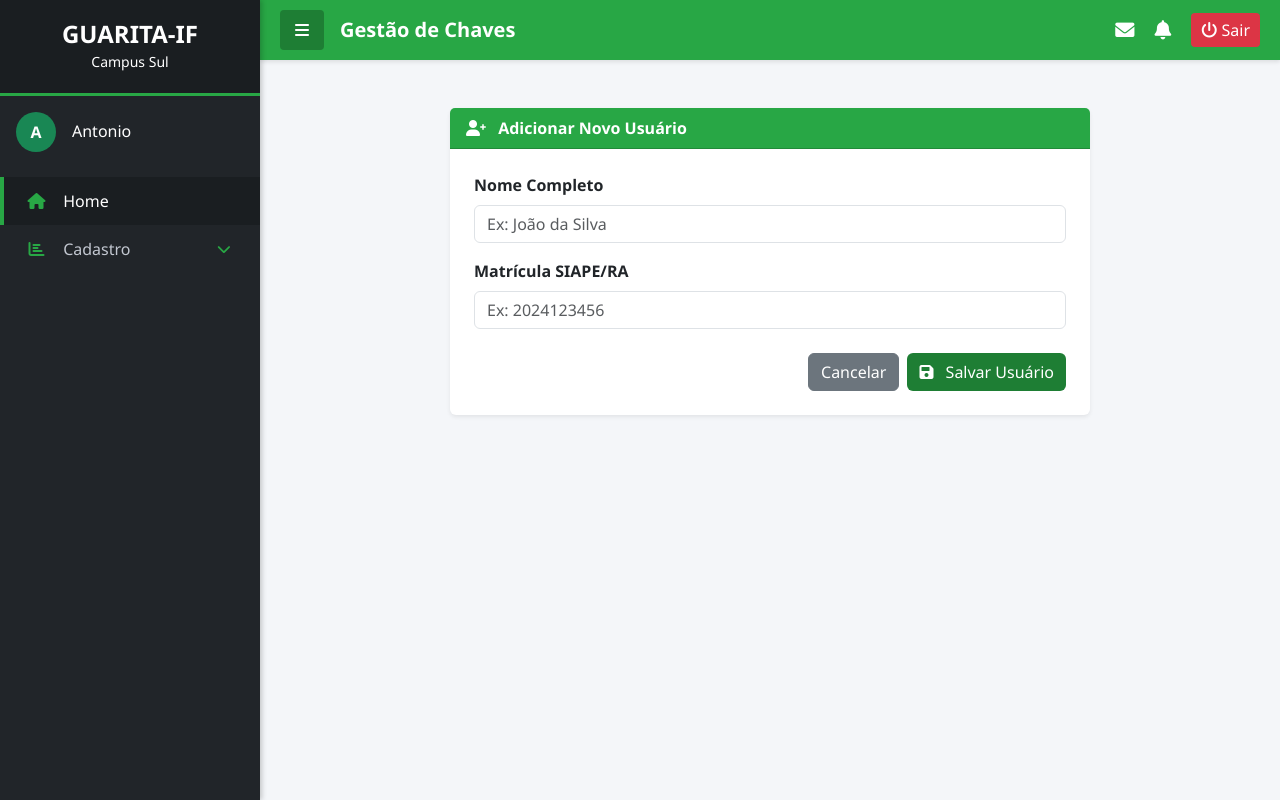
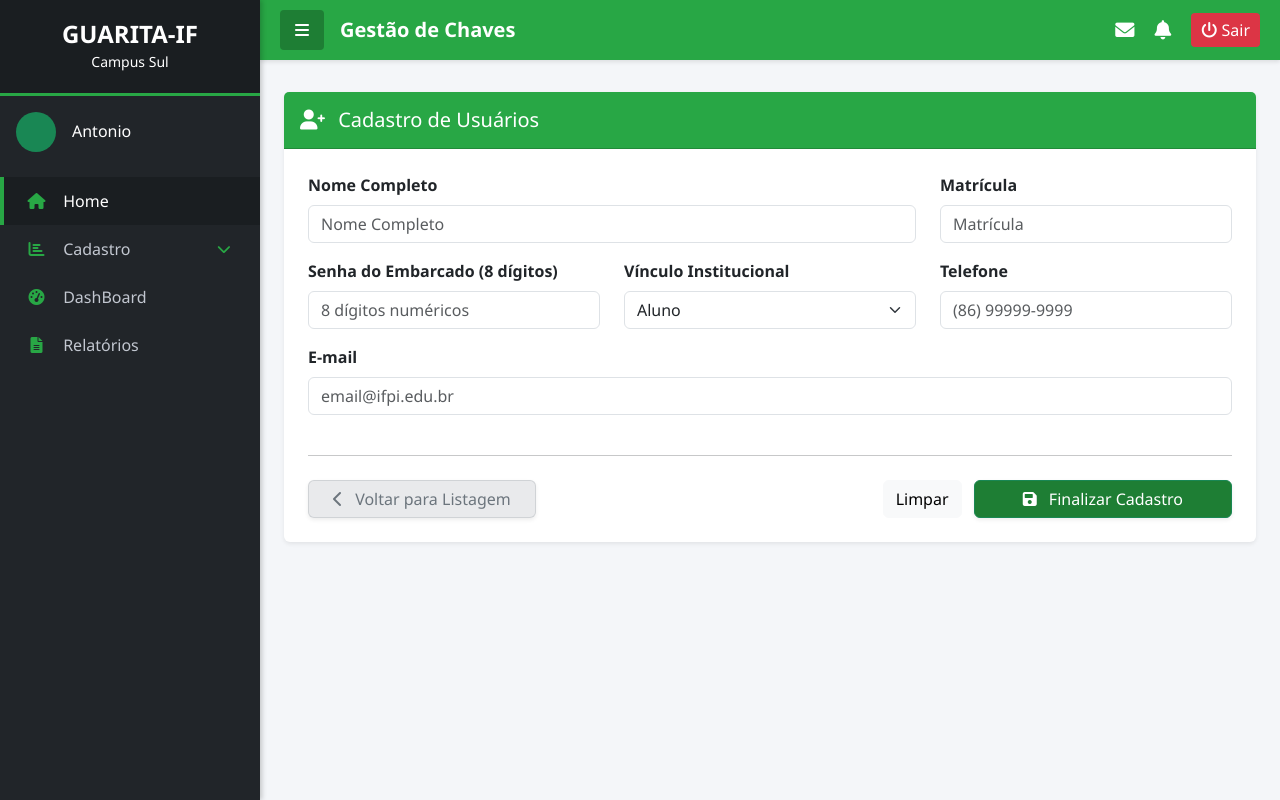
Before and after one commit to Anoxi-IFPI/web_guarita, a Django app: template controle_chaves/templates/home/usuarios/form.html in a window 1280 px wide. Run offline with Django 5.2, Linux system fonts and the light colour scheme; the template is opened without the code that fills it: values that come from a table or form of the project are taken from there, others are empty.

Commit message:
modigicações

```diff
--- a/controle_chaves/forms.py
+++ b/controle_chaves/forms.py
@@ -2,20 +2,33 @@ from django import forms
 from .models import Usuario, Chave, Emprestimo
 
 # Criamos uma classe de formulário baseada no nosso Modelo Usuario
+from django import forms
+from .models import Usuario
+
 class UsuarioForm(forms.ModelForm):
     class Meta:
         model = Usuario
-        # Quais campos queremos que apareçam na tela?
-        fields = ['nome', 'matricula']
+        fields = ['nome', 'matricula', 'senha_embarcado', 'vinculo', 'email', 'telefone']
 
-        # Widgets servem para injetarmos classes CSS (Bootstrap) no HTML gerado pelo Django
         widgets = {
-            'nome': forms.TextInput(attrs={'class': 'form-control', 'placeholder': 'Ex: João da Silva'}),
-            'matricula': forms.TextInput(attrs={'class': 'form-control', 'placeholder': 'Ex: 2024123456'}),
+            'nome': forms.TextInput(attrs={'class': 'form-control', 'placeholder': 'Nome Completo'}),
+            'matricula': forms.TextInput(attrs={'class': 'form-control', 'placeholder': 'Matrícula'}),
+            'senha_embarcado': forms.PasswordInput(render_value=True, attrs={
+                'class': 'form-control',
+                'placeholder': '8 dígitos numéricos',
+                'maxlength': '8',
+                'type': 'number' # Garante que o teclado no celular seja numérico
+            }),
+            'vinculo': forms.Select(attrs={'class': 'form-select'}),
+            'email': forms.EmailInput(attrs={'class': 'form-control', 'placeholder': 'email@ifpi.edu.br'}),
+            'telefone': forms.TextInput(attrs={'class': 'form-control', 'placeholder': '(86) 99999-9999'}),
         }
 
-        # Podemos mudar os nomes das etiquetas (labels) se quisermos
-        labels = {
-            'nome': 'Nome Completo',
-            'matricula': 'Matrícula SIAPE/RA'
-        }
+    # Validação customizada para a senha de 8 dígitos
+    def clean_senha_embarcado(self):
+        senha = self.cleaned_data.get('senha_embarcado')
+        if len(senha) != 8:
+            raise forms.ValidationError("A senha deve ter exatamente 8 dígitos.")
+        if not senha.isdigit():
+            raise forms.ValidationError("A senha deve conter apenas números.")
+        return senha
--- a/controle_chaves/models.py
+++ b/controle_chaves/models.py
@@ -3,12 +3,27 @@ from django.utils import timezone
 # Create your models here.
 
 #classe para o usuário
+from django.db import models
+
 class Usuario(models.Model):
+    # Opções para o Select de Vínculo
+    VINCULO_CHOICES = [
+        ('ALUNO', 'Aluno'),
+        ('PROFESSOR', 'Professor'),
+        ('SERVIDOR', 'Servidor'),
+        ('TERCEIRIZADO', 'Terceirizado'),
+    ]
+
     nome = models.CharField(max_length=100)
     matricula = models.CharField(max_length=20, unique=True)
+    # Senha de 8 dígitos para o hardware/embarcado
+    senha_embarcado = models.CharField(max_length=8, help_text="Senha numérica de 8 dígitos")
+    vinculo = models.CharField(max_length=20, choices=VINCULO_CHOICES, default='ALUNO')
+    email = models.EmailField()
+    telefone = models.CharField(max_length=15)
 
     def __str__(self):
-        return f"{self.nome}  ({self.matricula})"
+        return self.nome
 
 
 #classe para as chaves
--- a/controle_chaves/templates/home/index.html
+++ b/controle_chaves/templates/home/index.html
@@ -9,4 +9,6 @@
             <p>Esta é a página inicial do sistema de gestão de chaves.</p>
         </div>
     </div>
+
+
 {% endblock %}
--- a/controle_chaves/templates/home/menu.html
+++ b/controle_chaves/templates/home/menu.html
@@ -6,7 +6,7 @@
 
         <div class="p-3 d-flex align-items-center border-bottom border-dark">
             <div class="bg-success rounded-circle d-inline-block" style="width: 40px; height: 40px; line-height: 40px; text-align: center; font-weight: bold;">
-                A
+
             </div>
             <div class="ms-3">
                 <h6 class="mb-0">Antonio</h6>
@@ -24,9 +24,17 @@
                     <i class="fas fa-chevron-down small" style="width: auto;"></i>
                 </a>
                 <ul class="submenu nav flex-column collapse" id="submenuCadastro">
-                    <li class="nav-item"><a href="{% url 'cadastrar_usuario' %}" class="nav-link"><i class="fas fa-angle-right" style="width: auto; font-size: 10px;"></i> Usuarios </a></li>
+                    <li class="nav-item"><a href="{% url 'listar_usuario' %}" class="nav-link"><i class="fas fa-angle-right" style="width: auto; font-size: 10px;"></i> Usuarios </a></li>
                     <li class="nav-item"><a href="#" class="nav-link"><i class="fas fa-angle-right" style="width: auto; font-size: 10px;"></i> Chaves </a></li>
                     <li class="nav-item"><a href="#" class="nav-link"><i class="fas fa-angle-right" style="width: auto; font-size: 10px;"></i> Emprestimos </a></li>
                 </ul>
             </li>
+
+             <li class="nav-item">
+                <a href="" class="nav-link"><i class="fas fa-tachometer-alt"></i> <span>DashBoard</span></a>
+            </li>
+
+            <liv class="nav-item">
+                <a href"#" class="nav-link"> <i class="fas fa-file-alt"></i> <span>Relatórios</span></a>
+            </li>
     </div>
--- a/controle_chaves/templates/home/usuarios/form.html
+++ b/controle_chaves/templates/home/usuarios/form.html
@@ -1,48 +1,78 @@
+{% extends "home/base.html" %}
 
-{% extends "base.html" %}
-{}
-
-{% block titulo %}Novo Usuário - Guarita IFPI{% endblock %}
-{% comment %} {% block secao_titulo %}Cadastro de Funcionários{% endblock %} {% endcomment %}
+{% block titulo %}Novo Usuário{% endblock %}
 
 {% block conteudo %}
-<div class="row justify-content-center">
-    <div class="col-md-8">
-        <div class="card border-0 shadow-sm mt-4">
-            <div class="card-header text-white fw-bold" style="background-color: var(--ifpi-verde);">
-                <i class="fas fa-user-plus me-2"></i> Adicionar Novo Usuário
+<div class="container-fluid px-0"> <div class="row justify-content-center">
+        <div class="col-12">
+            <div class="card border-0 shadow-sm mt-2">
+                <div class="card-header text-white fw-bold py-3" style="background-color: var(--ifpi-verde);">
+                    <h5 class="mb-0"><i class="fas fa-user-plus me-2"></i> Cadastro de Usuários</h5>
                 </div>
 
                 <div class="card-body p-4">
-                <!-- IMPORTANTE: Formulários que salvam dados DEVEM ser method="POST" -->
                     <form method="POST" action="{% url 'cadastrar_usuario' %}">
-
-                    <!-- Token de Segurança Obrigatório do Django contra ataques CSRF -->
                         {% csrf_token %}
 
-                    <div class="mb-3">
-                        <label for="{{ form.nome.id_for_label }}" class="form-label fw-bold">{{ form.nome.label }}</label>
+                        <div class="row">
+                            <div class="col-md-8 mb-3">
+                                <label class="form-label fw-bold">Nome Completo</label>
                                 {{ form.nome }}
-                        <!-- Mostra erros específicos deste campo (ex: campo em branco) -->
                                 <div class="text-danger small">{{ form.nome.errors }}</div>
                             </div>
-
-                    <div class="mb-4">
-                        <label for="{{ form.matricula.id_for_label }}" class="form-label fw-bold">{{ form.matricula.label }}</label>
+                            <div class="col-md-4 mb-3">
+                                <label class="form-label fw-bold">Matrícula</label>
                                 {{ form.matricula }}
-                        <!-- Mostra erros (ex: Matrícula já existe, pois você usou unique=True no model) -->
                                 <div class="text-danger small">{{ form.matricula.errors }}</div>
                             </div>
+                        </div>
 
-                    <div class="d-flex justify-content-end">
-                        <a href="{% url 'home' %}" class="btn btn-secondary me-2">Cancelar</a>
-                        <button type="submit" class="btn btn-success" style="background-color: var(--ifpi-verde-escuro); border: none;">
-                            <i class="fas fa-save me-2"></i> Salvar Usuário
+                        <div class="row">
+                            <div class="col-md-4 mb-3">
+                                <label class="form-label fw-bold">Senha do Embarcado (8 dígitos)</label>
+                                {{ form.senha_embarcado }}
+                                <div class="text-danger small">{{ form.senha_embarcado.errors }}</div>
+                            </div>
+                            <div class="col-md-4 mb-3">
+                                <label class="form-label fw-bold">Vínculo Institucional</label>
+                                {{ form.vinculo }}
+                            </div>
+                            <div class="col-md-4 mb-3">
+                                <label class="form-label fw-bold">Telefone</label>
+                                {{ form.telefone }}
+                            </div>
+                        </div>
+
+                        <div class="row">
+                            <div class="col-md-12 mb-3">
+                                <label class="form-label fw-bold">E-mail</label>
+                                {{ form.email }}
+                                <div class="text-danger small">{{ form.email.errors }}</div>
+                            </div>
+                        </div>
+
+                        <hr class="mt-4 mb-4">
+
+                        <div class="d-flex justify-content-between align-items-center">
+
+                            <a href="{% url 'listar_usuario' %}" class="btn shadow-sm px-4"
+                                style="background-color: rgba(108, 117, 125, 0.15); border: 1px solid rgba(108, 117, 125, 0.2); color: #6c757d;">
+                                    <i class="fas fa-chevron-left me-2">
+                                    </i> Voltar para Listagem
+                            </a>
+
+                            <div>
+                                <button type="reset" class="btn btn-light me-2">Limpar</button>
+                                <button type="submit" class="btn btn-success px-5 shadow-sm" style="background-color: var(--ifpi-verde-escuro);">
+                                    <i class="fas fa-save me-2"></i> Finalizar Cadastro
                                 </button>
+                            </div>
+
                         </div>
                     </form>
                 </div>
             </div>
         </div>
     </div>
+</div>
 {% endblock conteudo %}
--- a/controle_chaves/urls.py
+++ b/controle_chaves/urls.py
@@ -4,5 +4,5 @@ from . import views
 urlpatterns = [
     path('', views.home, name='home'),
     path('usuarios/cadastrar/', views.cadastrar_usuario, name='cadastrar_usuario'),
-
+    path('usuarios/listar/', views.listar_usuario, name='listar_usuario'),
 ]
```
Also changed, not shown: controle_chaves/templates/home/usuarios/listagem.html (+56 -0 lines), controle_chaves/views.py (+10 -0 lines), controle_chaves/migrations/0002_usuario_email_usuario_senha_embarcado_and_more.py (added), db.sqlite3. Lines whose indentation alone changed are shown as unchanged.
